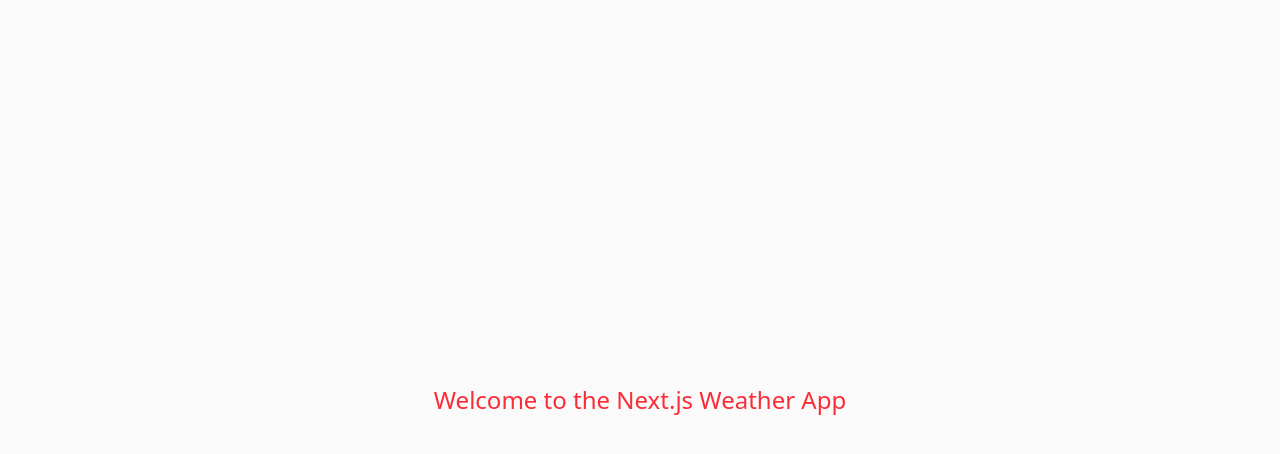
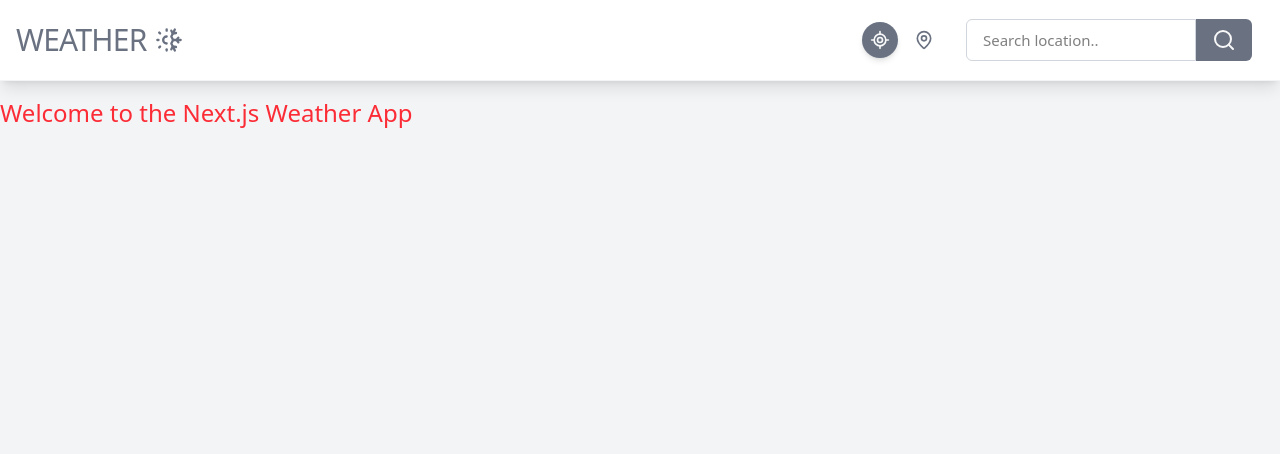
Before and after one commit to Olena457/next-weather, a Next.js app: page / in a window 1280 px wide. Shown: the top 454 px of the page. Built offline with nearby package versions, Linux system fonts and the light colour scheme; no server answers.

Commit message:
created converted functions

```diff
--- a/src/app/page.tsx
+++ b/src/app/page.tsx
@@ -1,7 +1,9 @@
+import Navbar from "../components/Navbar";
 
 export default function Home() {
   return (
-    <div className="flex min-h-screen items-center justify-center bg-zinc-50 font-sans dark:bg-black">
+    <div className="flex flex-col gap-4 bg-gray-100 min-h-screen">
+      <Navbar />
       <h2 className="text-2xl font-bold text-red-500 dark:text-zinc-50">
         Welcome to the Next.js Weather App
       </h2>
--- /dev/null
+++ b/src/components/ForecastDetail.tsx
@@ -0,0 +1,63 @@
+import DetailsWeather, { DetailsWeatherProps } from "./DetailsWeather";
+import IconWeather from "./IconWeather";
+import Wrapper from "./Wrapper";
+import { convertToCelsius } from "../utils/convertToCelsius";
+
+export interface ForecastProps extends DetailsWeatherProps {
+  weatherIcon: string;
+  date: string;
+  day: string;
+  temp: number;
+  feels_like: number;
+  temp_min: number;
+  temp_max: number;
+  description?: string;
+}
+
+export default function ForecastDetail(props: ForecastProps) {
+  const {
+    weatherIcon = "02d",
+    date = "19.09",
+    day = "Tuesday",
+    temp,
+    feels_like,
+    temp_min,
+    temp_max,
+    description,
+  } = props;
+
+  return (
+    <Wrapper className="gap-4">
+      <section>
+        <div className="flex flex-col gap-1 items-center">
+          <IconWeather iconName={weatherIcon} />
+          <p>{date}</p>
+          <p className="text-sm">{day}</p>
+        </div>
+
+        <div className="flex flex-col px-4">
+          <span className="text-5xl">{convertToCelsius(temp)}°</span>
+
+          <div className="text-xs space-x-1 whitespace-nowrap">
+            <span>{convertToCelsius(feels_like)}°</span>
+          </div>
+
+          <div className="text-sm space-x-1 whitespace-nowrap">
+            <span>Min: {convertToCelsius(temp_min)}°</span>
+            <span>Max: {convertToCelsius(temp_max)}°</span>
+          </div>
+
+          {description && (
+            <p className="capitalize font-semibold text-gray-700">
+              {description}
+            </p>
+          )}
+        </div>
+      </section>
+
+      <section className="overflow-x-auto flex justify-between gap-4 px-4 w-full pr-10">
+        <DetailsWeather {...props} />
+      </section>
+    </Wrapper>
+  );
+}
--- /dev/null
+++ b/src/components/IconWeather.tsx
@@ -0,0 +1,18 @@
+import Image from "next/image";
+import { mergeClasses } from "../utils/merge";
+
+export default function IconWeather(props: React.HTMLProps<HTMLDivElement> & { iconName: string }) {
+    return (
+        <div title={props.iconName} {...props} className={mergeClasses("relative h-20 w-20")}>
+            <Image
+                width={100}
+                height={100}
+                alt="icon weather"
+                className="absolute h-full w-full"
+                src={`https://openweathermap.org/img/wn/${props.iconName}@4x.png`}
+            />
+        </div>
+
+    );
+
+}
--- a/src/components/Navbar.tsx
+++ b/src/components/Navbar.tsx
@@ -9,7 +9,7 @@
 import { placeAtom, loadingCityAtom } from "../app/atom";
 import SearchInput from "./SearchInput";
 import OptionBox from "./OptionBox";
-import { MapPin, ThermometerSun, LocateFixed } from "lucide-react";
+import { MapPin, SunSnow, LocateFixed } from "lucide-react";
 
 
 
@@ -129,24 +129,24 @@
     <>
       <nav className="shadow-lg sticky top-0 left-0 z-40 bg-white border-b border-gray-100">
         <div className="h-20 w-full flex justify-between items-center max-w-7xl px-4 mx-auto">
-          <p className="flex items-center justify-center gap-2">
-            <h2 className="text-gray-700 text-3xl font-bold tracking-tight">
+          <div className="flex items-center justify-center gap-2">
+            <h2 className="text-gray-500 dark:text-zinc-50 text-3xl font-bold tracking-tight">
               WEATHER
             </h2>
-            <ThermometerSun className="w-7 h-7 text-yellow-500" />
-          </p>
+            <SunSnow className="w-7 h-7 text-gray-500" />
+          </div>
 
           <section className="flex gap-4 items-center">
             <button
               title="Your current location"
               onClick={handleCurrentLocation}
-              className="p-2 rounded-full bg-blue-500 text-white hover:bg-blue-600 focus:outline-none transition-colors shadow-md active:scale-95"
+              className="p-2 rounded-full bg-gray-500 text-white hover:bg-gray-400 focus:outline-none transition-colors shadow-md active:scale-95"
             >
-              <LocateFixed className="w-5 h-5" />
+              <LocateFixed className="w-5 h-5 " />
             </button>
 
             <div className="flex items-center gap-1">
-              <MapPin className="w-5 h-5 text-gray-500" />
+              <MapPin className="w-5 h-5 text-gray-500 hover:text-gray-400" />
               <p className="text-slate-900/80 text-lg font-medium hidden sm:block">
                 {location}
               </p>
--- a/src/components/SearchInput.tsx
+++ b/src/components/SearchInput.tsx
@@ -17,9 +17,9 @@
         value={props.value}
         onChange={props.onChange}
         placeholder="Search location.."
-        className="px-4 py-2 w-[230px] border border-gray-300 rounded-l-md focus:outline-none  focus:border-blue-500 h-full"
+        className="px-4 py-2 w-[230px] border border-gray-300 rounded-l-md focus:outline-none  focus:border-gray-500 h-full"
       />
-          <button className="px-4 py-[9px] bg-blue-400 text-white rounded-r-md focus:outline-none hover:bg-blue-600  h-full">
+          <button className="px-4 py-[9px] bg-gray-500 text-white rounded-r-md focus:outline-none hover:bg-gray-400  h-full">
               <Search/>
       </button>
     </form>
--- /dev/null
+++ b/src/components/TimeBasedIcon.tsx
@@ -0,0 +1,18 @@
+import { Sun, Moon } from "lucide-react";
+import type { LucideIcon } from "lucide-react";
+
+interface TimeBasedIconProps {
+  dateTimeString: string;
+  className?: string;
+}
+
+export default function TimeBasedIcon({
+  dateTimeString,
+  className,
+}: TimeBasedIconProps) {
+  const hours = new Date(dateTimeString).getHours();
+  const isDayTime = hours >= 6 && hours < 18;
+  const Icon: LucideIcon = isDayTime ? Sun : Moon;
+
+  return <Icon className={className ?? "w-6 h-6 text-yellow-500"} />;
+}
--- /dev/null
+++ b/src/components/Wrapper.tsx
@@ -0,0 +1,7 @@
+import { mergeClasses } from "../utils/merge";
+
+export default function Wrapper(props: React.HTMLProps<HTMLDivElement>) {
+    return (
+        <div  {...props} className={mergeClasses("w-full bg-white border rounded-[l flex py-4 shadow-sm", props.className)} />
+    );
+}
--- /dev/null
+++ b/src/utils/convertSpeedWind.ts
@@ -0,0 +1,5 @@
+export default function convertSpeedWind(speedInMps: number): string {
+
+    const speedInKilometersPerHour = speedInMps * 3.6;
+    return `${speedInKilometersPerHour.toFixed(0)} km/h`;
+}
--- /dev/null
+++ b/src/utils/convertToCelsius.ts
@@ -0,0 +1,5 @@
+export function convertToCelsius(tempInKelvin: number): number {
+
+    const tempInCelsius = tempInKelvin - 273.15;
+    return Math.round(tempInCelsius);
+}
--- /dev/null
+++ b/src/utils/merge.ts
@@ -0,0 +1,7 @@
+import clsx from "clsx";
+import { ClassValue } from "clsx";
+import { twMerge } from "tailwind-merge";
+
+export function mergeClasses(...inputs: ClassValue[]) {
+  return twMerge(clsx(...inputs));
+}
--- /dev/null
+++ b/src/utils/metersConvert.ts
@@ -0,0 +1,5 @@
+export default function metersConvert(visibilityInMeters: number): string {
+
+    const visibilityInKilometers = visibilityInMeters / 1000;
+    return `${visibilityInKilometers.toFixed(2)} km`;
+}
```
